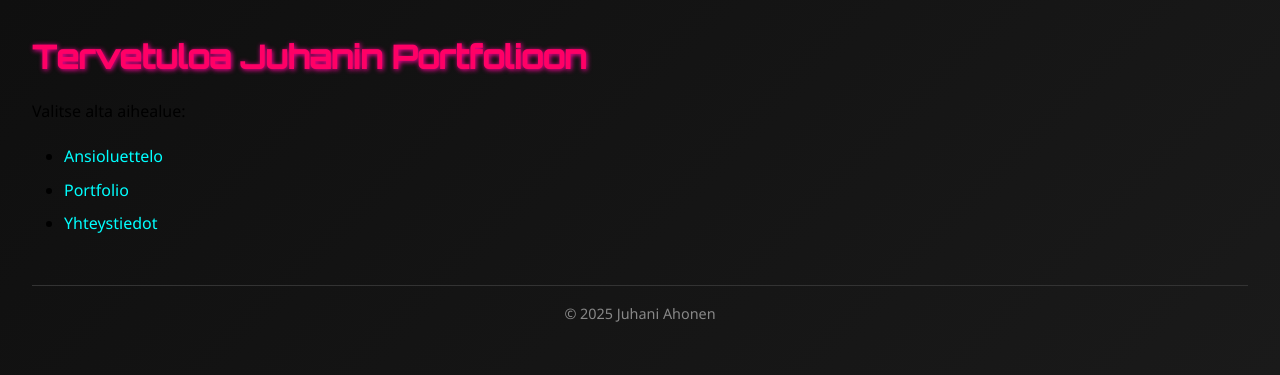
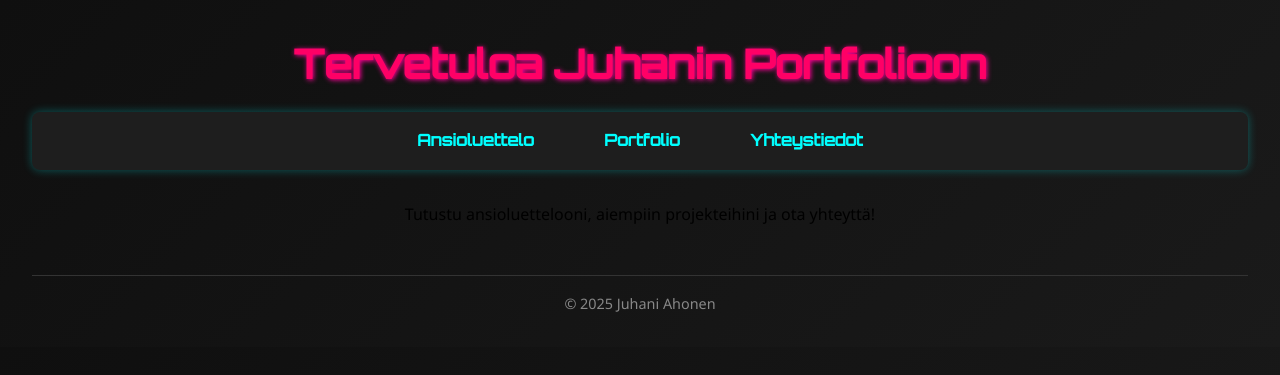
Before and after one commit to Juhani-ai/web-ohjelmointi, a PHP site: page / in a window 1280 px wide. Shown: the top 375 px of the page. Run offline with PHP 8.4, Linux system fonts and the light colour scheme.

Commit message:
melkein valmis

```diff
--- a/Portfolio/Portfolio-tyyli.css
+++ b/Portfolio/Portfolio-tyyli.css
@@ -18,6 +18,8 @@ body {
 
 /* OTSIKOT */
 h1, h2, h3 {
+    text-align: center;
+    font-size: 2.5em;
     font-family: 'Orbitron', sans-serif;
     color: #ff0066;
     margin-bottom: 1rem;
@@ -44,6 +46,7 @@ a:hover {
 /* KAPPALEET */
 p {
     margin-bottom: 1.2rem;
+    text-align: center;
 }
 
 /* NAVIGOINTI */
@@ -86,6 +89,8 @@ nav a:hover {
 ul, ol {
     margin-left: 2rem;
     margin-bottom: 1.5rem;
+    text-align: center;
+    list-style-type: none;
 }
 
 li {
--- /dev/null
+++ b/Portfolio/index-tyylit.css
@@ -0,0 +1,108 @@
+/* GOOGLE FONTIT */
+@import url('https://fonts.googleapis.com/css2?family=Orbitron:wght@500&display=swap');
+
+/* YLEISET ASETUKSET */
+* {
+    margin: 0;
+    padding: 0;
+    box-sizing: border-box;
+}
+
+body {
+    background: linear-gradient(135deg, #0f0f0f, #1a1a1a);
+    color: e6e6e6;
+    font-family: 'Segoe UI', Tahoma, Geneva, Verdana, sans-serif;
+    line-height: 1.6;
+    padding: 2rem;
+}
+
+/* OTSIKOT */
+h1, h2, h3 {
+    text-align: center;
+    font-size: 2.5em;
+    font-family: 'Orbitron', sans-serif;
+    color: #ff0066;
+    margin-bottom: 1rem;
+    text-shadow: 1px 1px 5px #ff0099;
+    transition: transform 0.3s ease;
+}
+
+h1:hover, h2:hover, h3:hover {
+    transform: scale(1.05);
+}
+
+/* LINKIT */
+a {
+    color: #00ffff;
+    text-decoration: none;
+    transition: color 0.3s ease;
+}
+
+a:hover {
+    color: #ffcc00;
+    text-shadow: 0 0 5px #ffcc00;
+}
+
+/* KAPPALEET */
+p {
+    margin-bottom: 1.2rem;
+    text-align: center;
+}
+
+/* NAVIGOINTI */
+nav {
+    background-color: #1e1e1e;
+    padding: 1rem;
+    text-align: center;
+    border-radius: 8px;
+    margin-bottom: 2rem;
+    box-shadow: 0 0 10px #00ffff50;
+}
+
+nav a {
+    margin: 0 1rem;
+    font-weight: bold;
+    font-family: 'Orbitron', sans-serif;
+    padding: 0.5rem 1rem;
+    border: 1px solid transparent;
+    border-radius: 5px;
+    transition: all 0.3s ease;
+}
+
+nav a:hover {
+    border-color: #00ffff;
+    background-color: #00ffff10;
+    box-shadow: 0 0 10px #00ffff80;
+}
+
+/* SISÄLTÖALUE */
+.container {
+    max-width: 900px;
+    margin: 0 auto;
+    padding: 2rem;
+    background: rgba(255, 255, 255, 0.03);
+    border-radius: 10px;
+    box-shadow: 0 0 15px #00000090;
+}
+
+/* LISTAT */
+ul, ol {
+    list-style: none;
+    padding-left: 0;
+    margin-left: 0;
+    margin-bottom: 1.5rem;
+}
+
+li {
+    margin-bottom: 0.5rem;
+}
+
+/* FOOTER */
+footer {
+    text-align: center;
+    margin-top: 3rem;
+    padding-top: 1rem;
+    color: #888;
+    font-size: 0.9rem;
+    border-top: 1px solid #333;
+}
--- a/Portfolio/index.html
+++ b/Portfolio/index.html
@@ -1,23 +1,27 @@
 <!DOCTYPE html>
 <html lang="fi">
-  <head>
-    <meta charset="UTF-8">
-    <meta name="viewport" content="width=device-width, initial-scale=1.0">
-    <title>Juhanin CV</title>
-    <link rel="stylesheet" href="Portfolio-tyyli.css"/>
-  </head>
-  <body>
-    <header>
-        <h1>Tervetuloa Juhanin Portfolioon</h1>
-        <p>Valitse alta aihealue:</p>
-    </header>
-    <main>
-        <ul>
-            <li><a href="cv.html">Ansioluettelo</a></li>
-            <li><a href="Portfolio.html">Portfolio</a></li>
-            <li><a href="yhteystiedot.html">Yhteystiedot</a></li>
-        </ul>
-    </main>
-    <footer><p>&copy; 2025 Juhani Ahonen</p></footer>
-  </body>
+<head>
+  <meta charset="UTF-8" />
+  <meta name="viewport" content="width=device-width, initial-scale=1.0" />
+  <title>Juhanin Portfolio</title>
+  <link rel="stylesheet" href="index-tyylit.css" />
+  <link href="https://fonts.googleapis.com/css2?family=Orbitron&display=swap" rel="stylesheet">
+</head>
+<body>
+
+  <h1>Tervetuloa Juhanin Portfolioon</h1>
+
+  <nav>
+    <a href="cv.html">Ansioluettelo</a>
+    <a href="portfolio.html">Portfolio</a>
+    <a href="yhteystiedot.html">Yhteystiedot</a>
+  </nav>
+
+  <p>Tutustu ansioluettelooni, aiempiin projekteihini ja ota yhteyttä!</p>
+
+  <footer>
+    © 2025 Juhani Ahonen
+  </footer>
+
+</body>
 </html>
```
Also changed, not shown: Portfolio/Portfolio.html (+44 -5 lines), Portfolio/cv.html (+67 -5 lines), Portfolio/yhteystiedot.html (+27 -5 lines), Portfolio/Kuvat/20250423_133009.jpg (added), 5 other files.
